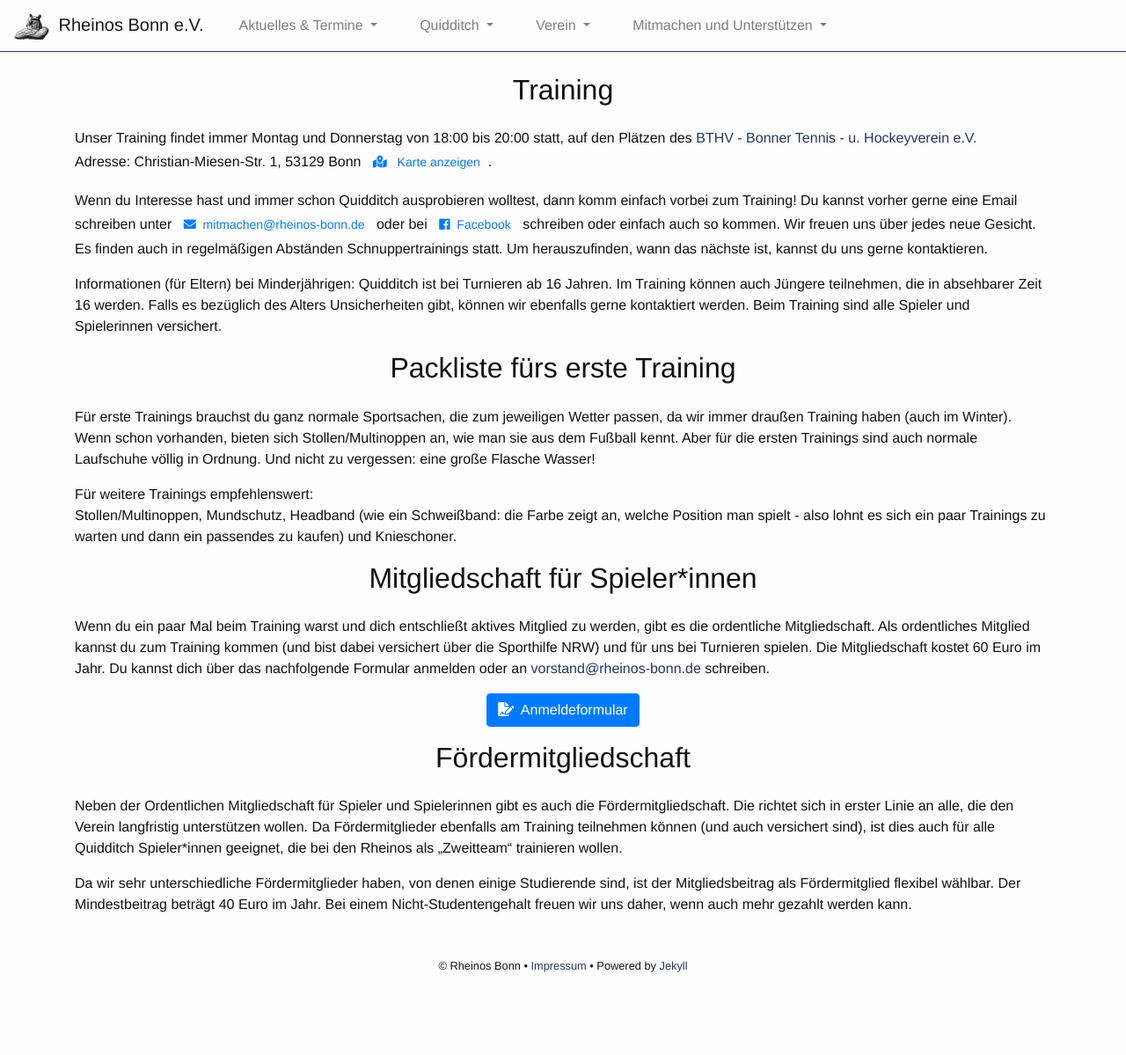
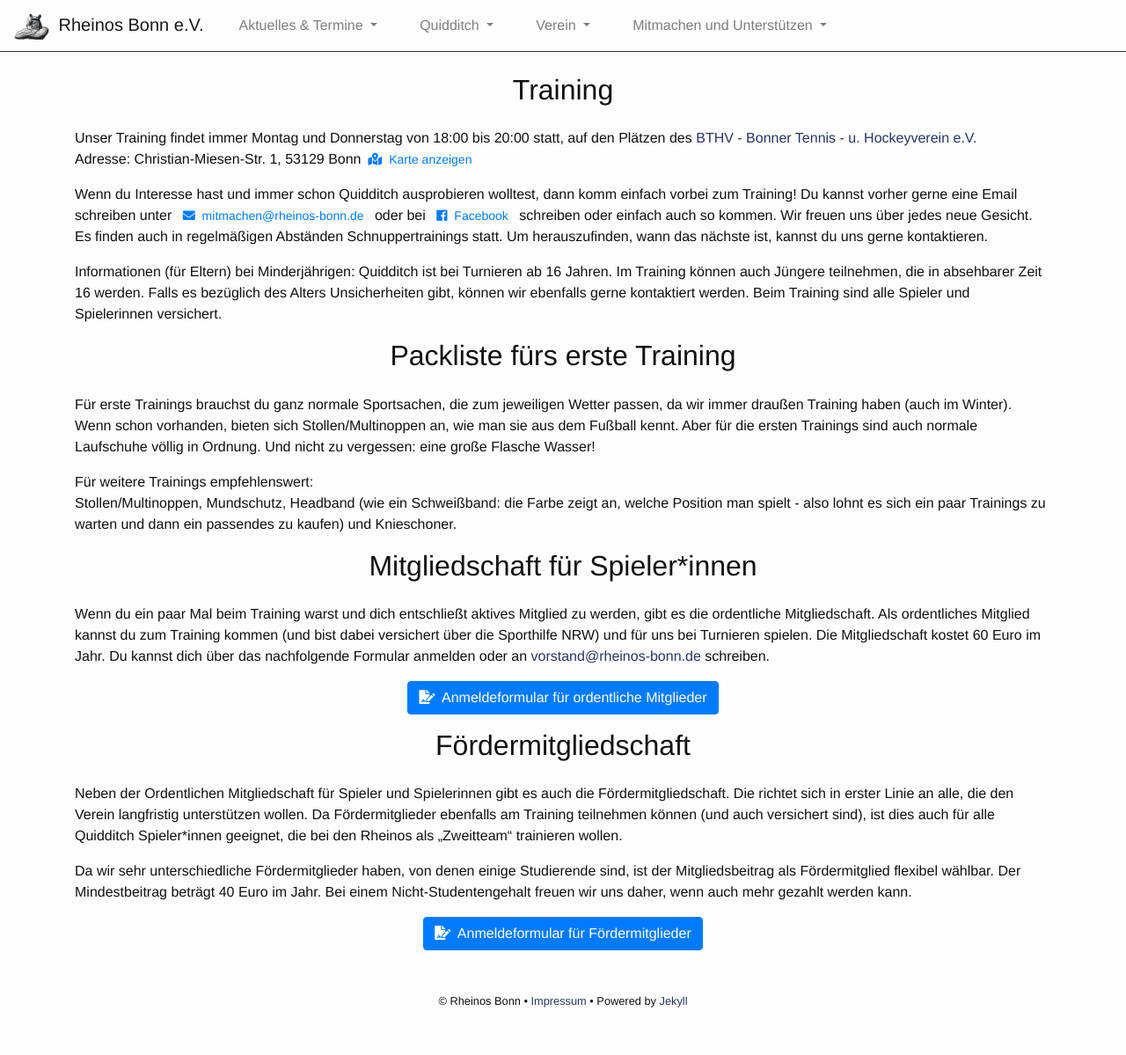
Before and after one commit to rheinos/rheinos.github.io, a Jekyll site: the page built from pages/join.html, in a window 1280 px wide. Shown: the whole page at 88% size. Built offline with Jekyll 4.4.1, drawn with Linux system fonts in a browser that asks for light colours; nearby versions of some CDN libraries; before the commit the page ends 1159 px from its top, so only the background shows below that.

Commit message:
Fixed contact name; added link for support_members; updated training links

```diff
--- a/pages/club.html
+++ b/pages/club.html
@@ -23,7 +23,7 @@ permalink: /club/
             <div class="card h-100">
                 <div class="card-body">
                     <h4 class="card-title">Vorstand</h4>
-                    <p class="card-text">Anneke Müller (Vorsitzende), Phlipp Wagner (Stellvertreter), Paulina Schröder (Finanzen). Im Juni 2018 haben die Rheinos die drei zum Vorstand gewählt. Sie kümmern sich um die gesamten administrativen Aufgaben des Vereins, vertreten die Rheinos im Deutschen Quidditch Bund und professionalisieren Schritt für Schritt den Verein und damit auch die Sportart mit neuen Mitgliedschaften wie zum Beispiel im Landesverband Rugby und LSB NRW oder Präsenz in den örtlichen Einrichtungen. Alle Anfragen zum Verein, zur Orga oder ähnlichem gehen daher an: <a href="mailto:vorstand@rheinos-bonn.de">vorstand@rheinos-bonn.de</a>.</p>
+                    <p class="card-text">Anneke Müller (Vorsitzende), Philipp Wagner (Stellvertreter), Paulina Schröder (Finanzen). Im Juni 2018 haben die Rheinos die drei zum Vorstand gewählt. Sie kümmern sich um die gesamten administrativen Aufgaben des Vereins, vertreten die Rheinos im Deutschen Quidditch Bund und professionalisieren Schritt für Schritt den Verein und damit auch die Sportart mit neuen Mitgliedschaften wie zum Beispiel im Landesverband Rugby und LSB NRW oder Präsenz in den örtlichen Einrichtungen. Alle Anfragen zum Verein, zur Orga oder ähnlichem gehen daher an: <a href="mailto:vorstand@rheinos-bonn.de">vorstand@rheinos-bonn.de</a>.</p>
                 </div>
             </div>
         </div>
--- a/pages/join.html
+++ b/pages/join.html
@@ -9,8 +9,7 @@ permalink: /join/
     <h2>Training</h2>
   </header>
   <p>Unser Training findet immer Montag und Donnerstag von 18:00 bis 20:00 statt, auf den Plätzen des <a href="https://www.bthv.de/blog/anlage" target="_blank">BTHV - Bonner Tennis - u. Hockeyverein e.V.</a>
-    <br>Adresse: Christian-Miesen-Str. 1, 53129 Bonn <button type="button" class="btn btn-link btn-sm" data-toggle="modal" data-target=".map-modal"><i class="mr-2 fas fa-map-marked-alt"></i> Karte anzeigen</button>.</p>
-
+    <br>Adresse: Christian-Miesen-Str. 1, 53129 Bonn<span class="btn-link btn-sm" data-toggle="modal" data-target=".map-modal"><i class="mr-2 fas fa-map-marked-alt"></i>Karte anzeigen</span>
   <div class="modal fade map-modal" tabindex="-1" role="dialog" aria-labelledby="myExtraLargeModalLabel" aria-hidden="true">
     <div class="modal-dialog modal-xl">
       <div class="modal-content">
@@ -32,7 +31,7 @@ permalink: /join/
     </div>
   </div>
 
-  <p>Wenn du Interesse hast und immer schon Quidditch ausprobieren wolltest, dann komm einfach vorbei zum Training! Du kannst vorher gerne eine Email schreiben unter <a href="mailto:mitmachen@rheinos-bonn.de" class="btn btn-link btn-sm"><i class="fas fa-envelope mr-1"></i> mitmachen@rheinos-bonn.de</a> oder bei <a href="https://fb.com/RheinosBonn" class="btn btn-link btn-sm" target="_blank"><i class="fab fa-facebook mr-1"></i> Facebook</a> schreiben oder einfach auch so kommen. Wir freuen uns über jedes neue Gesicht. Es finden auch in regelmäßigen Abständen Schnuppertrainings statt. Um herauszufinden, wann das nächste ist, kannst du uns gerne kontaktieren.</p>
+  <p>Wenn du Interesse hast und immer schon Quidditch ausprobieren wolltest, dann komm einfach vorbei zum Training! Du kannst vorher gerne eine Email schreiben unter <a href="mailto:mitmachen@rheinos-bonn.de" class="btn-link btn-sm"><i class="fas fa-envelope mr-1"></i> mitmachen@rheinos-bonn.de</a> oder bei <a href="https://fb.com/RheinosBonn" class="btn-link btn-sm" target="_blank"><i class="fab fa-facebook mr-1"></i> Facebook</a> schreiben oder einfach auch so kommen. Wir freuen uns über jedes neue Gesicht. Es finden auch in regelmäßigen Abständen Schnuppertrainings statt. Um herauszufinden, wann das nächste ist, kannst du uns gerne kontaktieren.</p>
 
   <p>Informationen (für Eltern) bei Minderjährigen: Quidditch ist bei Turnieren ab 16 Jahren. Im Training können auch Jüngere teilnehmen, die in absehbarer Zeit 16 werden. Falls es bezüglich des Alters Unsicherheiten gibt, können wir ebenfalls gerne kontaktiert werden. Beim Training sind alle Spieler und Spielerinnen versichert.</p>
 </article>
@@ -54,7 +53,7 @@ permalink: /join/
   <p>Wenn du ein paar Mal beim Training warst und dich entschließt aktives Mitglied zu werden, gibt es die ordentliche Mitgliedschaft. Als ordentliches Mitglied kannst du zum Training kommen (und bist dabei versichert über die Sporthilfe NRW) und für uns bei Turnieren spielen. Die Mitgliedschaft kostet 60 Euro im Jahr. Du kannst dich über das nachfolgende Formular anmelden oder an <a href="mailto:vorstand@rheinos-bonn.de">vorstand@rheinos-bonn.de</a> schreiben.</p>
 
   <p class="text-center">
-    <a href="https://docs.google.com/forms/d/e/1FAIpQLSfKZFf9f7LFDkRc7rz-9KVWbr33hnCpajm9E2cQNz_XHmAi9g/viewform" target="_blank" class="btn btn-primary"><i class="fas fa-file-signature mr-1"></i> Anmeldeformular</a>
+    <a href="https://docs.google.com/forms/d/e/1FAIpQLSfKZFf9f7LFDkRc7rz-9KVWbr33hnCpajm9E2cQNz_XHmAi9g/viewform" target="_blank" class="btn btn-primary"><i class="fas fa-file-signature mr-1"></i> Anmeldeformular für ordentliche Mitglieder</a>
   </p>
 
 </article>
@@ -64,5 +63,9 @@ permalink: /join/
     </header>
     <p>Neben der Ordentlichen Mitgliedschaft für Spieler und Spielerinnen gibt es auch die Fördermitgliedschaft. Die richtet sich in erster Linie an alle, die den Verein langfristig unterstützen wollen. Da Fördermitglieder ebenfalls am Training teilnehmen können (und auch versichert sind), ist dies auch für alle Quidditch Spieler*innen geeignet, die bei den Rheinos als „Zweitteam“ trainieren wollen.</p>
 
+
     <p>Da wir sehr unterschiedliche Fördermitglieder haben, von denen einige Studierende sind, ist der Mitgliedsbeitrag als Fördermitglied flexibel wählbar. Der Mindestbeitrag beträgt 40 Euro im Jahr. Bei einem Nicht-Studentengehalt freuen wir uns daher, wenn auch mehr gezahlt werden kann.</p>
+    <p class="text-center">
+      <a href="https://goo.gl/forms/vaQ3QoiDI9GfaJvr2" target="_blank" class="btn btn-primary"><i class="fas fa-file-signature mr-1"></i> Anmeldeformular für Fördermitglieder</a>
+    </p>
 </article>
```
Also changed, not shown: other parts of pages/club.html (+1 -1 lines).
